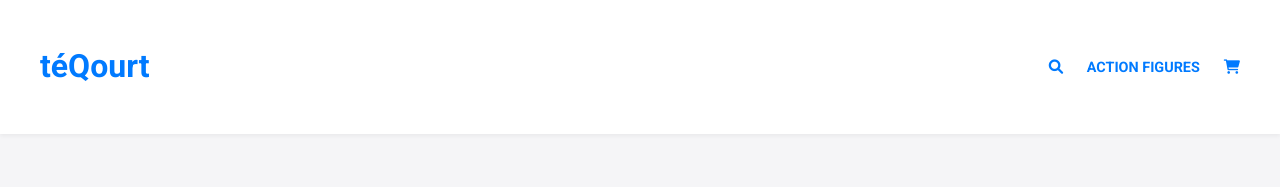
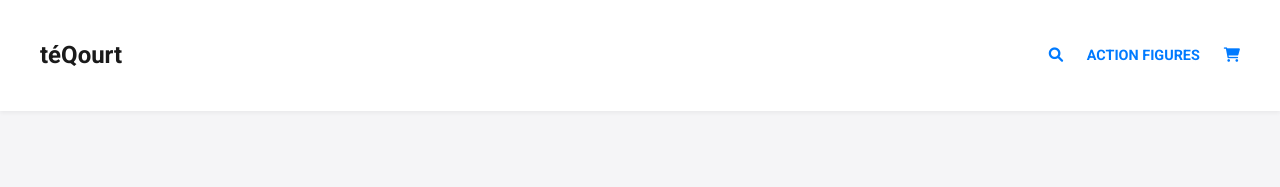
Before and after one commit to thequort/shop, a plain HTML site: page index.html in a window 1280 px wide. Shown: the top 187 px of the page. Drawn offline with Linux system fonts and the light colour scheme.

Commit message:
Update styles.css

```diff
--- a/styles.css
+++ b/styles.css
@@ -201,3 +201,11 @@ a:hover {
 .pre-order-button:hover {
     background-color: var(--link-hover-color);
 }
+
+
+/* Styling for the new text-based logo */
+.logo-name h1 {
+    font-size: 1.5rem;
+    font-weight: 700;
+    color: var(--primary-text-color);
+}
```
